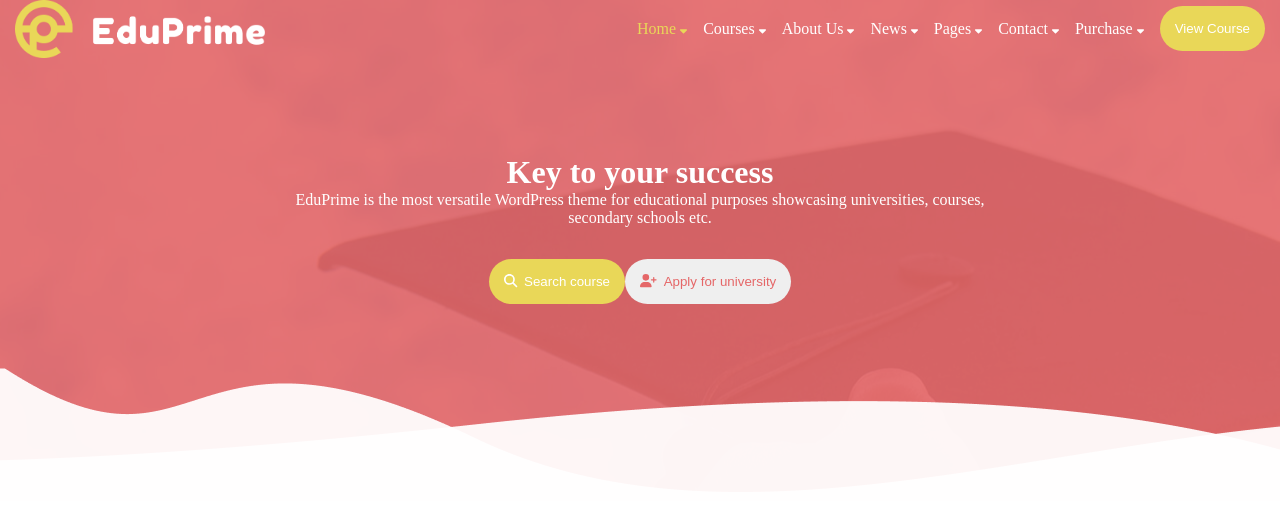
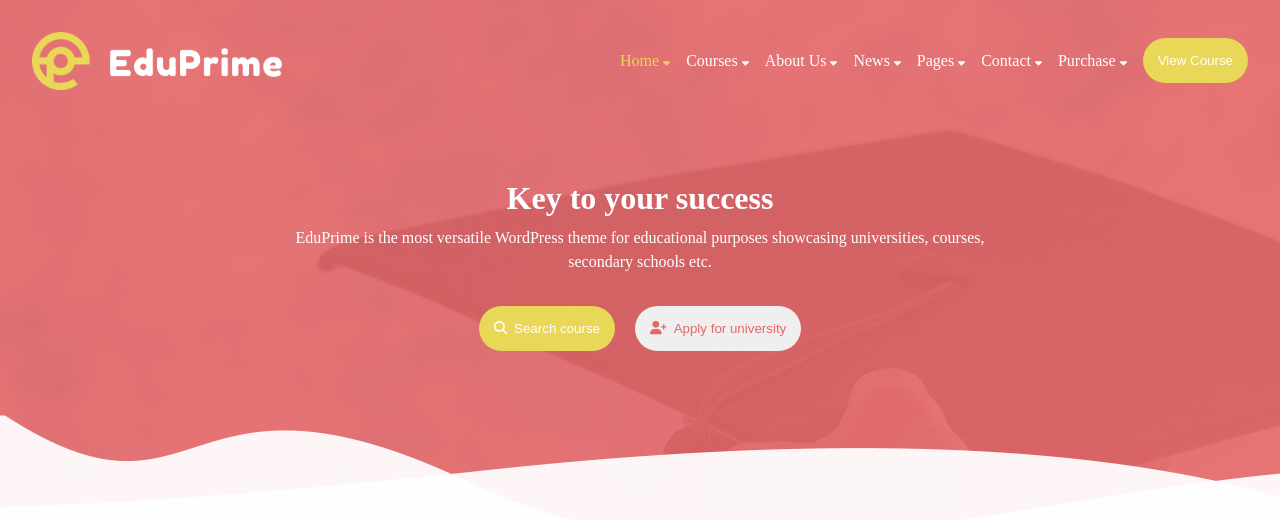
Before and after one commit to SimoneRicco/proj-html-vuejs, a Vue app in the folder my-app/: page / in a window 1280 px wide. Shown: the top 520 px of the page. Built offline with nearby package versions, Linux system fonts and the light colour scheme.

Commit message:
better css

```diff
--- a/my-app/src/components/Header.vue
+++ b/my-app/src/components/Header.vue
@@ -83,7 +83,7 @@ $yellow: #e9d758;
   background-color: rgba($color: $orange, $alpha: 0.9);
 }
 header {
-  padding-inline: 15px;
+  padding: 2rem 2rem 0 2rem;
   display: flex;
   align-items: center;
   color: white;
@@ -115,12 +115,17 @@ header {
     width: 720px;
     margin: auto;
     text-align: center;
+    line-height: 1.5rem;
+    h1 {
+      margin-bottom: 1rem;
+    }
   }
   .buttons {
     text-align: center;
     margin-top: 2rem;
     .apply-university {
       color: $orange;
+      margin-left: 20px;
     }
   }
 }
```
